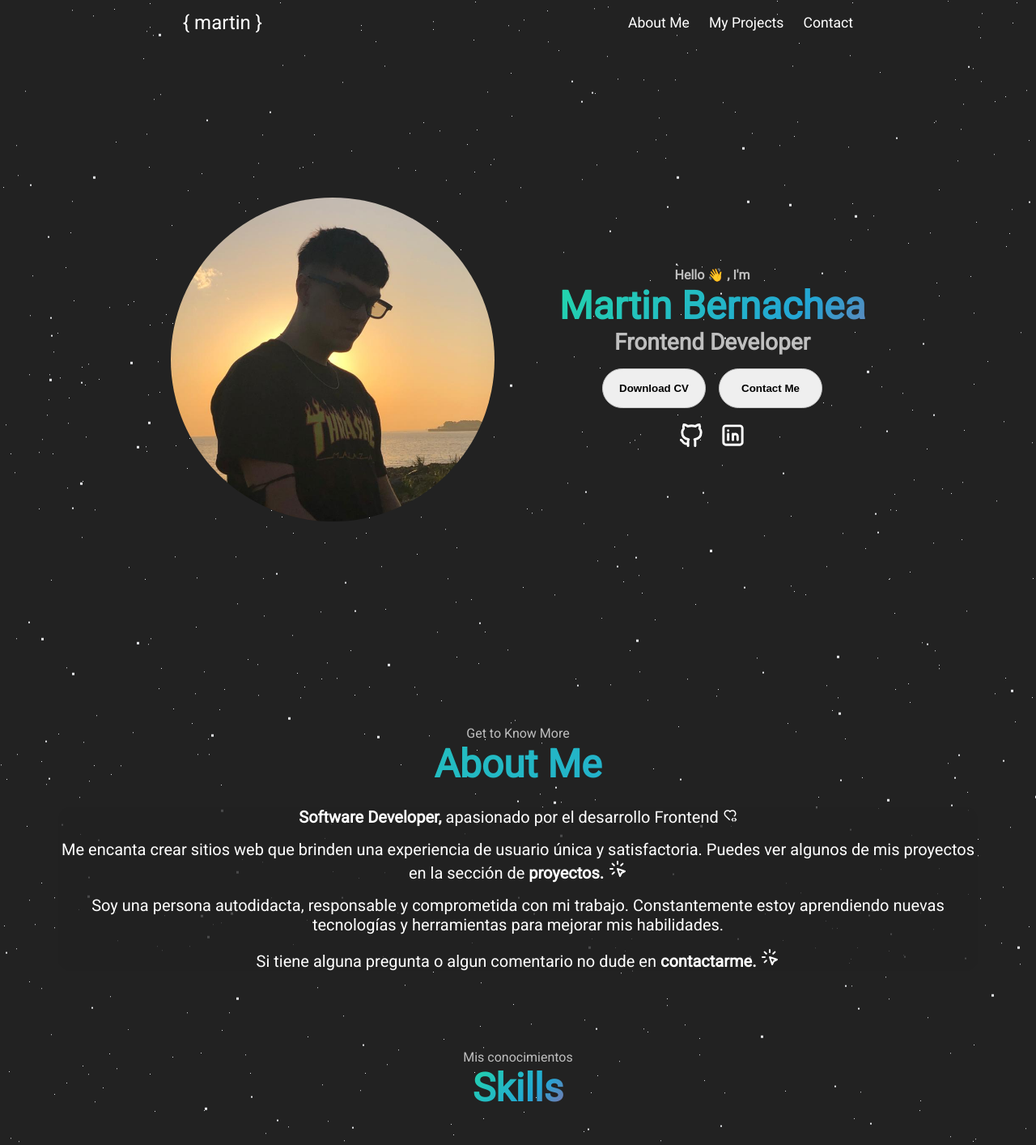
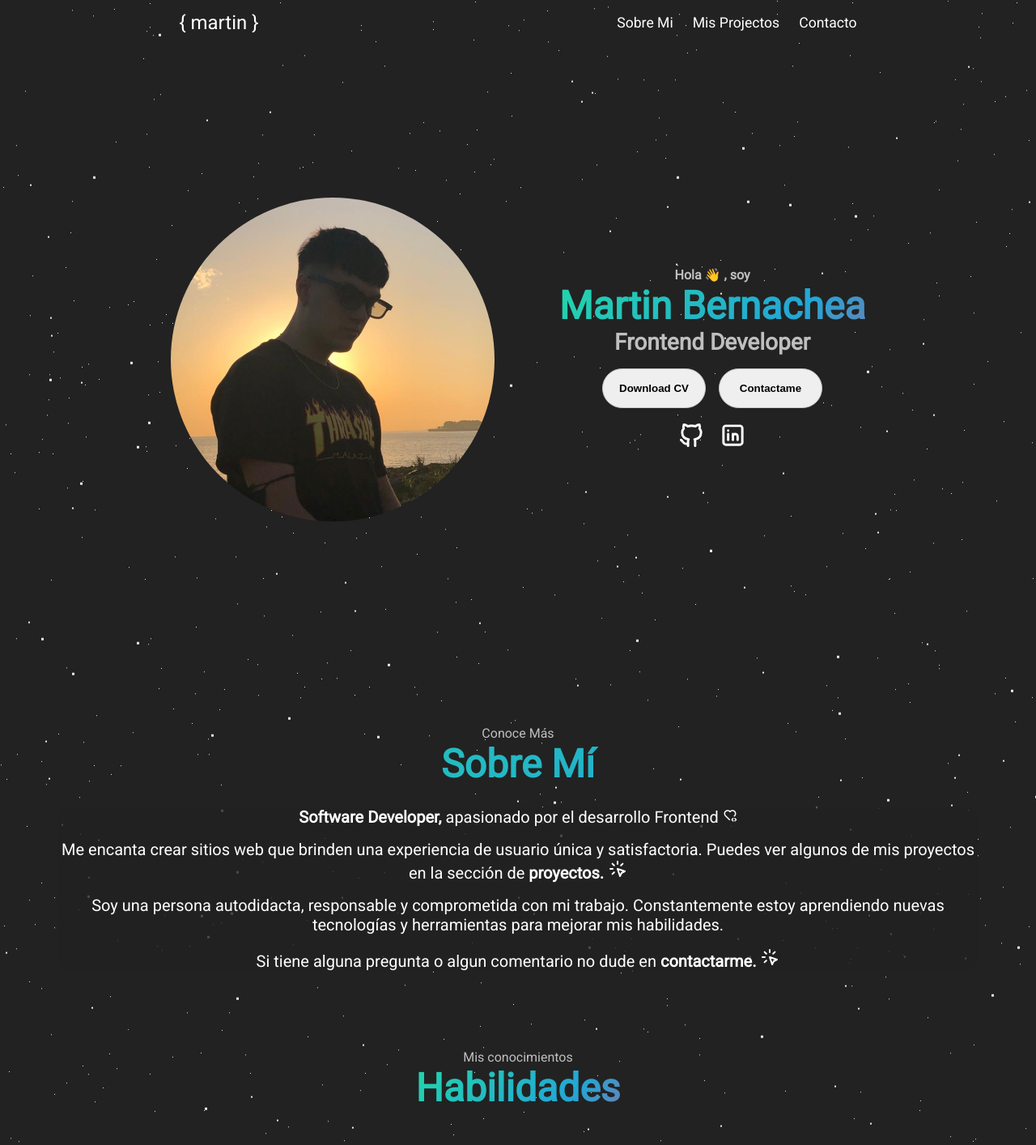
Before and after one commit to MartinBernachea/portfolio, a Next.js app: page / in a window 1280 px wide. Shown: the top 1414 px of the page at 81% size. Built offline with nearby package versions, Linux system fonts and the light colour scheme.

Commit message:
Correccion del idioma

```diff
--- a/src/app/components/About.jsx
+++ b/src/app/components/About.jsx
@@ -7,8 +7,8 @@ export default function AboutMe() {
 
     return (
         <section id='AboutMe'>
-            <p className='section--text-p1'>Get to Know More</p>
-            <h1 className='title'>About Me</h1>
+            <p className='section--text-p1'>Conoce Más</p>
+            <h1 className='title'>Sobre Mí</h1>
             <div className='section--about-container'>
                 <p><span className="font-bold">Software Developer,</span> apasionado por el desarrollo Frontend <IconHeartCode width={18} height={18}/></p>
 
--- a/src/app/components/Contact.jsx
+++ b/src/app/components/Contact.jsx
@@ -8,8 +8,8 @@ export default function Contact() {
 
     return (
         <section id='Contact'>
-            <p className="section--text-p1">Get in Touch</p>
-            <h1 className="title">Contact Me</h1>
+            <p className="section--text-p1">Ponte en contacto</p>
+            <h1 className="title">Contáctame</h1>
             <div className="contact--info-container">
                 <div className="contact--info">
                     <IconMailFilled
--- a/src/app/components/Footer.jsx
+++ b/src/app/components/Footer.jsx
@@ -9,9 +9,9 @@ export default function Projects() {
             <nav>
                 <div className="nav--links-container">
                     <ul className='footer--nav-links'>
-                        <li><a href='#AboutMe'>About Me</a></li>
-                        <li><a href='#MyProjects'>My Projects</a></li>
-                        <li><a href='#Contact'>Contact</a></li>
+                        <li><a href='#AboutMe'>Sobre Mi</a></li>
+                        <li><a href='#MyProjects'>Mis Projectos</a></li>
+                        <li><a href='#Contact'>Contacto</a></li>
                     </ul>
                 </div>
             </nav>
--- a/src/app/components/Header.jsx
+++ b/src/app/components/Header.jsx
@@ -46,9 +46,9 @@ export default function Header() {
                     <a href='/'>{"{ martin }"}</a>
                 </div>
                 <ul className='nav-links'>
-                    <li><a href='#AboutMe'>About Me</a></li>
-                    <li><a href='#MyProjects'>My Projects</a></li>
-                    <li><a href='#Contact'>Contact</a></li>
+                    <li><a href='#AboutMe'>Sobre Mi</a></li>
+                    <li><a href='#MyProjects'>Mis Projectos</a></li>
+                    <li><a href='#Contact'>Contacto</a></li>
                 </ul>
             </nav>
             <nav id='hamburger-nav'>
--- a/src/app/components/Hero.jsx
+++ b/src/app/components/Hero.jsx
@@ -28,7 +28,7 @@ export default function Hero() {
                 />
             </div>
             <div className='section--text'>
-                <p className='section--text-p1'>Hello 👋 ,  I&apos;m</p>
+                <p className='section--text-p1'>Hola 👋 , soy</p>
                 <h1 className='title'>Martin Bernachea</h1>
                 <p className='section--text-p2'>Frontend Developer</p>
                 <div className='btn--container'>
@@ -40,7 +40,8 @@ export default function Hero() {
                     </button>
                     <Link href={'#Contact'}>
                         <button className='btn btn--color-2'>
-                            Contact Me
+                            {/* Contact Me */}
+                            Contactame
                         </button>
                     </Link>
                 </div>
--- a/src/app/components/OtherProjects.jsx
+++ b/src/app/components/OtherProjects.jsx
@@ -60,8 +60,8 @@ const othersProjects = [
 export default function OthersProjects() {
     return (
         <section>
-            <h1 className="title">More</h1>
-            <p className="section--text-p1">interesting projects</p>
+            <h1 className="title">Otros</h1>
+            <p className="section--text-p1">proyectos interesantes</p>
             <div className="op-container">
                 {othersProjects.map((project) => (
                     <div
--- a/src/app/components/Projects.jsx
+++ b/src/app/components/Projects.jsx
@@ -33,8 +33,8 @@ export default function Projects() {
 
     return (
         <section id="MyProjects">
-            <p className="section--text-p1">Browse My Recent</p>
-            <h1 className="title">Projects</h1>
+            <p className="section--text-p1">Mis mas recientes</p>
+            <h1 className="title">Proyectos</h1>
             <div className="projects--container">
                 {projectsInfo.map((project) => (
                     <div
--- a/src/app/components/Skills.jsx
+++ b/src/app/components/Skills.jsx
@@ -141,7 +141,7 @@ export default function Skills() {
         <section className="section--skills">
             <div className="section--skills-title-container">
                 <p className="section--text-p1">Mis conocimientos</p>
-                <h1 className="title">Skills</h1>
+                <h1 className="title">Habilidades</h1>
             </div>
             <div className="skills-card-container">
                 {skills.map((skill) => (
```
Also changed, not shown: 1 other file (tests, documents, lock files or other folders).
